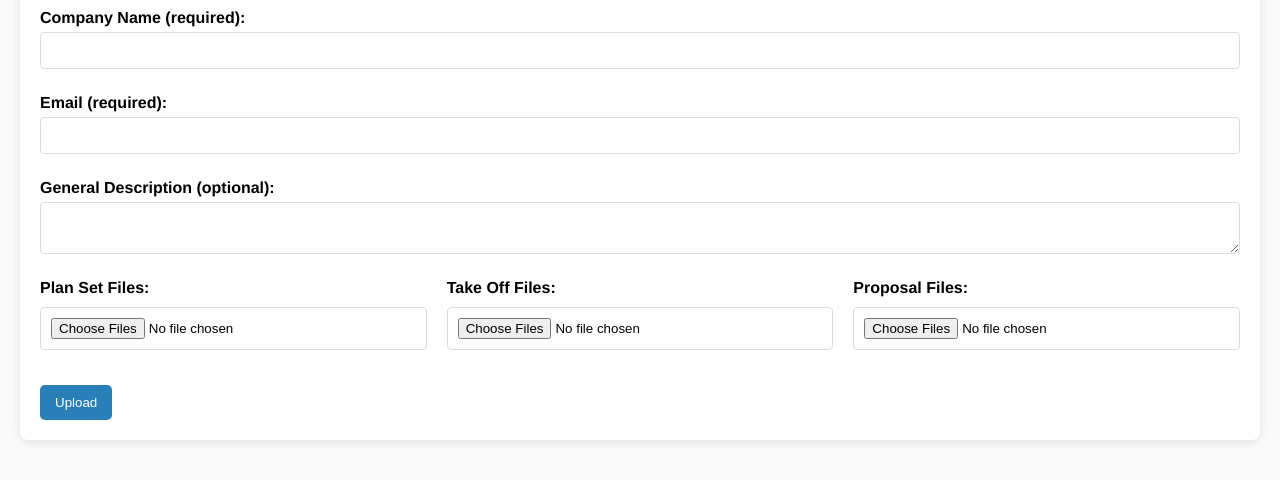
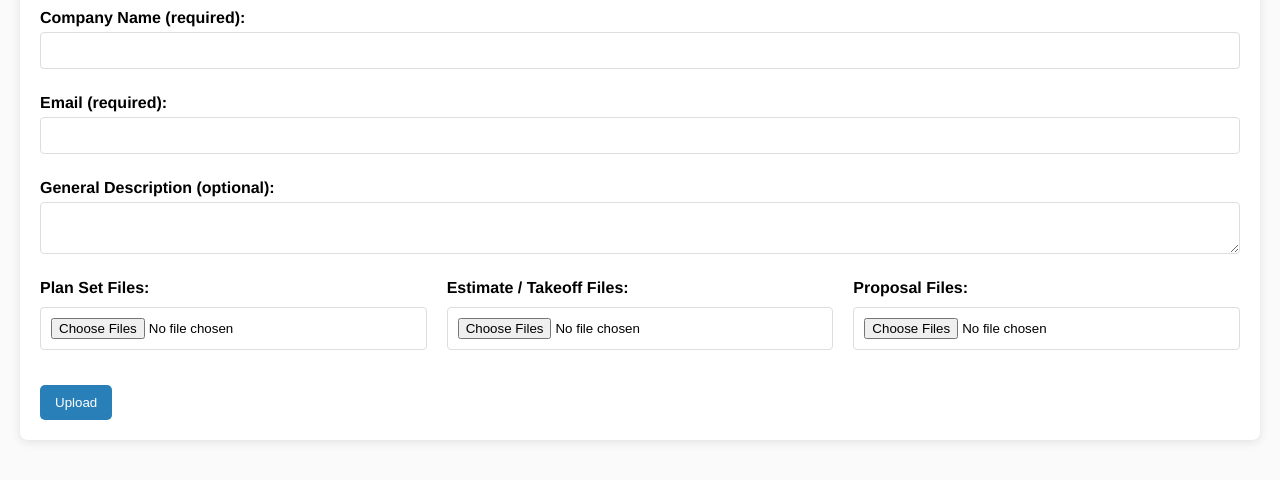
Before and after one commit to anir-assembli/bluepeint_data_upload, a Flask app: page / in a window 1280 px wide. Shown: the part 648-1128 px from the top of the page. Run offline with Flask 3, Linux system fonts and the light colour scheme; parts of the project's set-up code (start-up, migrations or seed data) failed here and were passed over.

Commit message:
Updated estimate/takeoff field name

```diff
--- a/data-upload-webapp/templates/index.html
+++ b/data-upload-webapp/templates/index.html
@@ -58,7 +58,7 @@ Data Sets:
                 </div>
 
                 <div class="file-upload-section">
-                    <label for="takeOffFiles">Take Off Files:</label>
+                    <label for="takeOffFiles">Estimate / Takeoff Files:</label>
                     <input type="file" id="takeOffFiles" name="takeOffFiles" multiple>
                 </div>
                 <div class="file-upload-section">
```
